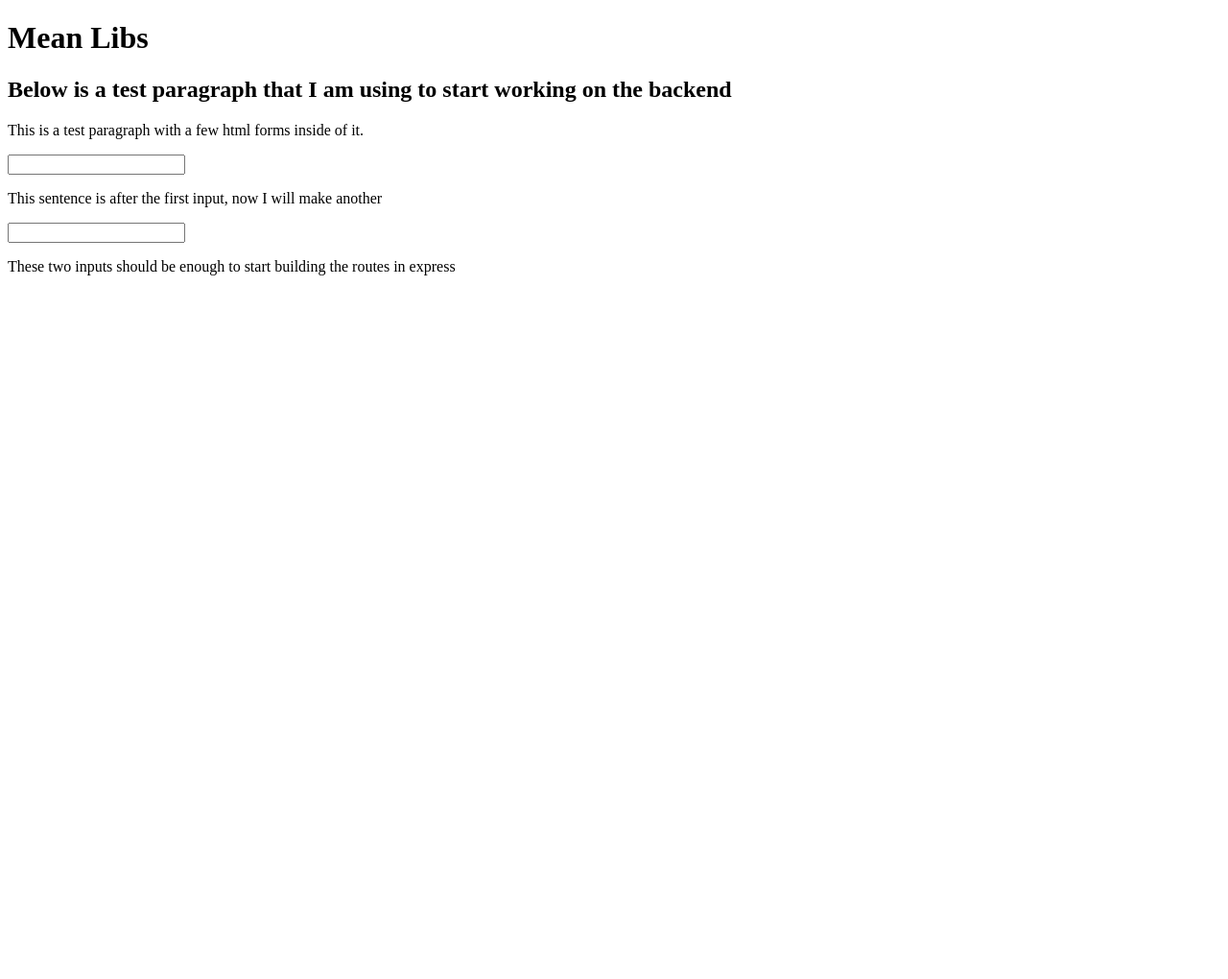
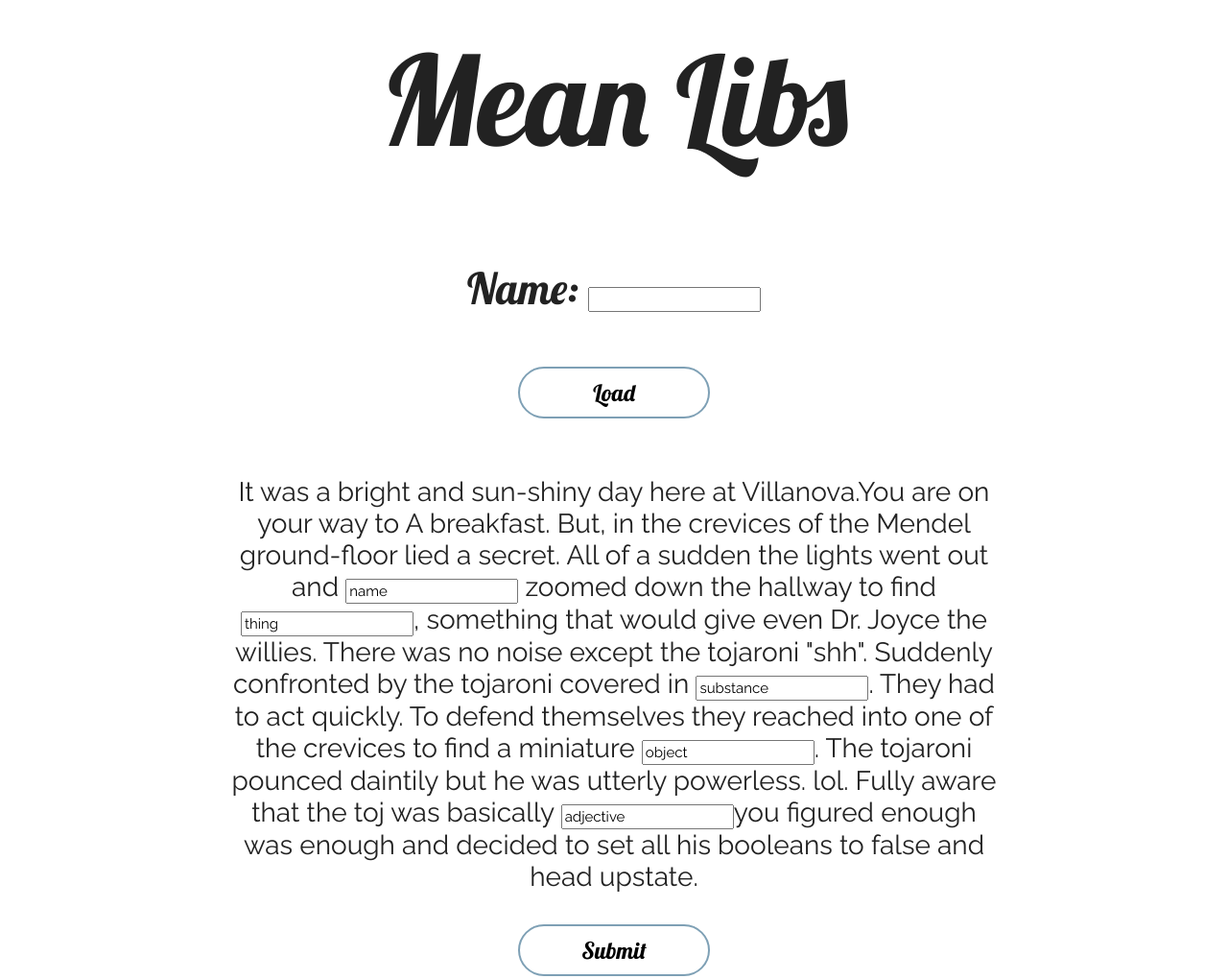
Before and after one commit to dwh1996/MeanLibs, a website: page public/index.html in a window 1280 px wide. Shown: the whole page at 96% size. Before the commit the page ends 800 px from the top, so only its background shows below. Drawn offline with Linux system fonts and the light colour scheme.

Commit message:
just some pots and pans double quotes and witch noses.....jk its the css/html for the index page :)

```diff
--- a/public/index.html
+++ b/public/index.html
@@ -1,17 +1,82 @@
 <!doctype html>
 <html lang="en">
+<link href='http://fonts.googleapis.com/css?family=Lobster|Raleway:400,200' rel='stylesheet' type='text/css'>
 <head>
   <title>Mean Libs</title>
 </head>
 <body>
   <h1>Mean Libs</h1>
-  <h2>Below is a test paragraph that I am using to start working on the backend</h2>
-  <form>
-  <p>This is a test paragraph with a few html forms inside of it.</p>
-  <input type="text" name="firstword">
-  <p>This sentence is after the first input, now I will make another</p>
-  <input type="text" name="secondword">
-  <p>These two inputs should be enough to start building the routes in express</p>
-  </form>
+  <h4>Name:  <input type="text" name="name" value=" "><p>    <input type="button" value="Load" class="call"></h4>
+
+   It was a bright and sun-shiny day here at Villanova.You are on your way to A breakfast.
+   But, in the crevices of the Mendel ground-floor lied a secret.
+   All of a sudden the lights went out and <input type="text" name="firstword" value = "name"> zoomed down the
+   hallway to find <input type="text" name="secondword" value = "thing">,
+   something that would give even Dr. Joyce the willies.
+   There was no noise except the tojaroni "shh".
+   Suddenly confronted by the tojaroni covered in <input type="text" name="thirdword" value = "substance">.
+   They had to act quickly.
+   To defend themselves they reached into
+   one of the crevices to find a miniature <input type="text" name="forthword" value = "object">.
+   The tojaroni pounced daintily but he was utterly powerless.
+   lol. Fully aware that the toj was basically  <input type="text" name="fifthword" value = "adjective">you
+    figured enough was enough and decided to set all his booleans to false and head upstate.
+    <br/>
+    <br/>
+    <input type="submit" class="call"></input>
 </body>
 </html>
+
+<style>
+
+h1{
+    font-family: 'Lobster', cursive;
+    white-space: nowrap;
+  	font-size: 130px;
+  	font-weight: 400;
+    text-align: center;
+}
+  h4{
+    font-family: 'Lobster', cursive;
+    text-align: center;
+	font-size: 45px;
+	font-weight: 400;
+  }
+input{
+  font-family: 'Raleway', sans-serif;
+  font-size: 15px;
+  width: auto;
+  height: 20px;
+}
+body {
+	margin-top: -65px;
+	font-size: 28px;
+  padding-right: 18%;
+  padding-left: 18%;
+  padding-top: 0%;
+  padding-bottom: 15%;
+	color: #222;
+	font-family: 'Raleway', sans-serif;
+  text-align: center;
+  margin-bottom: -70px;
+
+}
+.call{
+  height: auto;
+  width: 200px;
+  -webkit-border-radius: 28;
+  -moz-border-radius: 28;
+  border-radius: 28px;
+  font-family: 'Lobster', cursive;
+  color: black;
+  font-size: 24px;
+  background: #ffffff;
+  padding: 10px 20px 10px 20px;
+  border: solid #7ea0b5 2px;
+  text-decoration: none;
+}
+.call:hover {
+  background: #7ea0b5;
+  text-decoration: none;
+
+</style>
```
